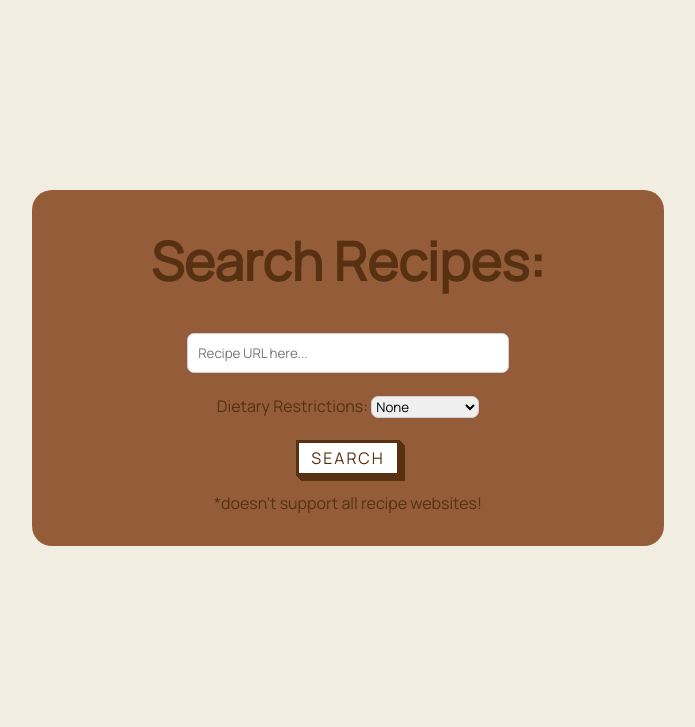
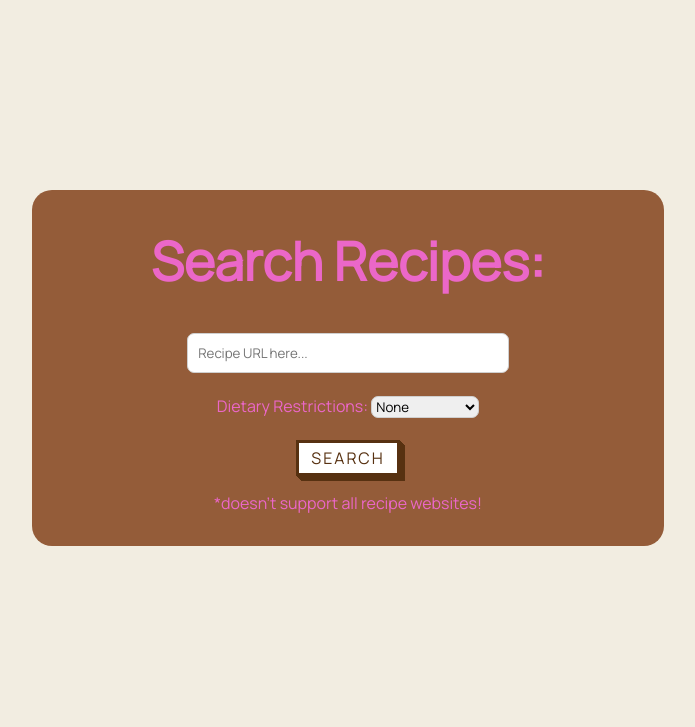
Before and after one commit to imejri/recipe-image, a Python web app: template files/templates/home.html in a window 1280 px wide. Shown: the top 727 px of the page, without its empty margins (292-987 px from the left). Run offline with Jinja, Linux system fonts and the light colour scheme; the template is opened without the code that fills it, so the values that code supplies are empty.

Commit message:
quay testing 3

```diff
--- a/files/templates/home.html
+++ b/files/templates/home.html
@@ -14,7 +14,7 @@
           background-color: #f2ede1;
           z-index: 0;
           height: 90%;
-          color: #573111;
+          color: #eb67c8;
       }
 
       .wrapper {
```
